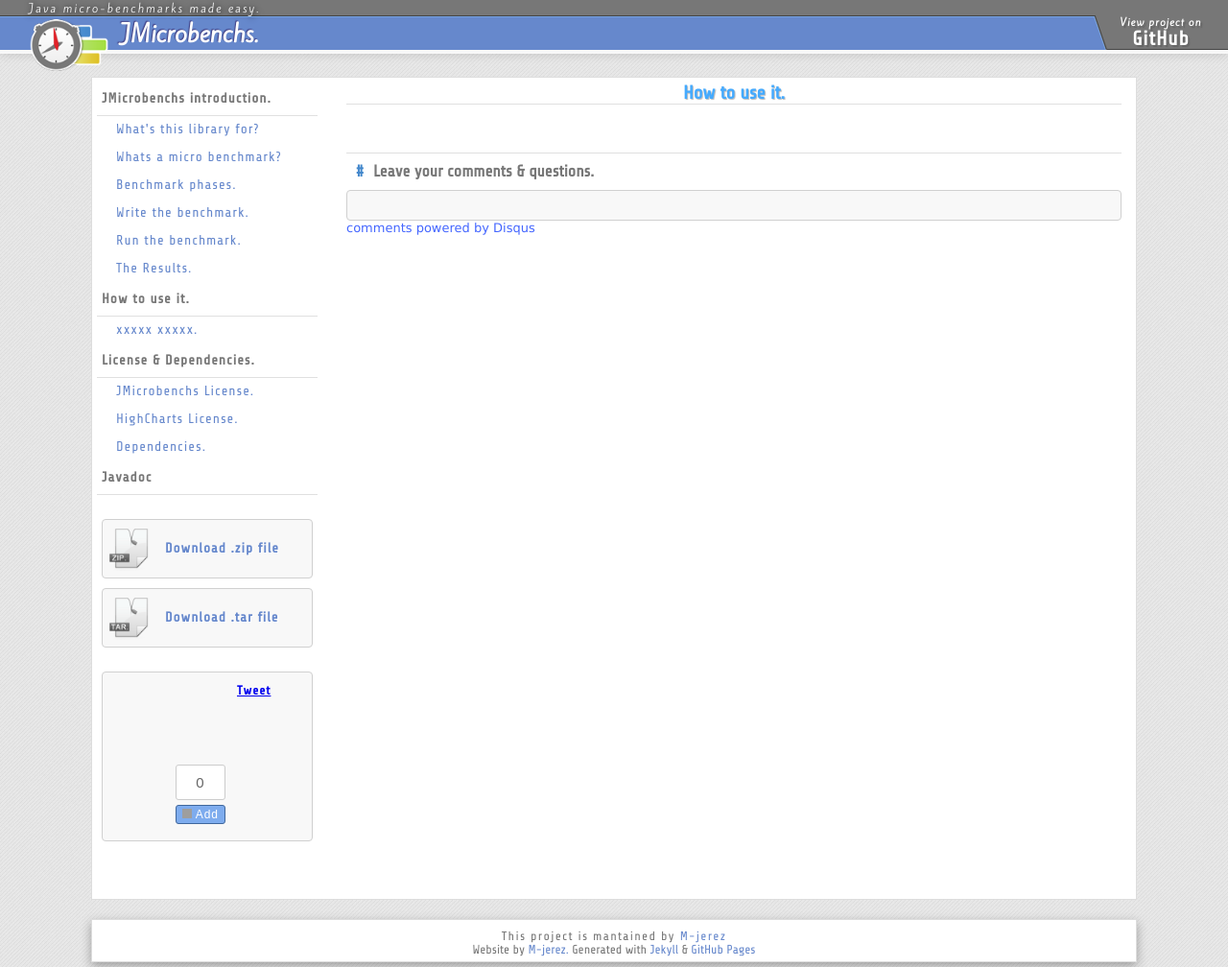
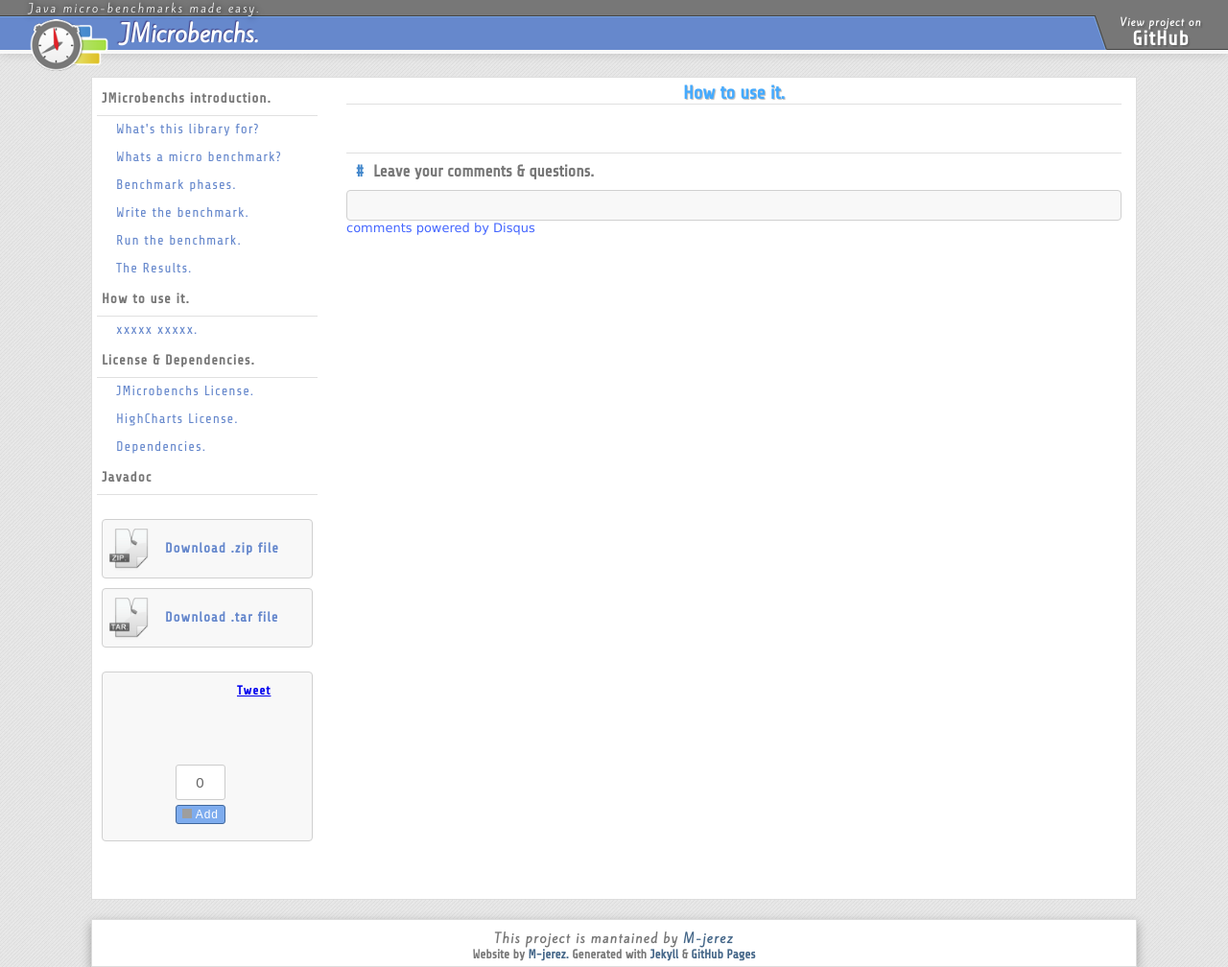
Before and after one commit to M-jerez/JMicrobenchs, a Jekyll site: the page built from _posts/9998-01-01-Usage.md, in a window 1280 px wide and 1008 px high. Shown: the whole window at 96% size. Built offline with Jekyll 4.4.1, drawn with Linux system fonts in a browser that asks for light colours; nearby versions of some CDN libraries; some web fonts are replaced; a script that is not in the unit is left out; comment, search, counter and statistics services are not loaded; grey boxes are pictures that could not be loaded.

Commit message:
update style

```diff
--- a/css/style.css
+++ b/css/style.css
@@ -102,7 +102,7 @@
     background: #68C;
     color:#fff;
 	text-align: left;
-	font: bold 1em 'Kite One', sans-serif;
+	font: bold 1em 'Kite One', 'Lucida Console', sans-serif;
 
 	-moz-box-shadow: 0px 0px 10px rgba(50, 50, 50, 0.2);
 	-webkit-box-shadow: 0px 0px 10px rgba(50, 50, 50, 0.2);
@@ -145,7 +145,7 @@
   text-decoration: none;
   text-align: center;
   letter-spacing: 1px;
-  font: bold 0.8em 'Kite One', sans-serif;
+  font: bold 0.8em 'Kite One', 'Lucida Console', sans-serif;
   text-shadow: 2px 2px 1px #666;
   	color: #fff;
 }
@@ -166,7 +166,7 @@
 	z-index: 100;
 }
 #topMenu > h2{
-  font: normal 0.9em 'Kite One', 'Comic Sans MS', cursive;
+  font: normal 0.9em 'Kite One', 'Lucida Console', sans-serif;
   letter-spacing: 2px;
   vertical-align: baseline;
   height:16px;
@@ -176,7 +176,7 @@
 	margin: 0 20px;
 }
 #topMenu a{
-	font: lighter 100% 'Kite One', 'Lucida Console', cursive;
+	font: lighter 100% 'Kite One', 'Lucida Console', sans-serif;
 	text-shadow:1px 1px 2px #333;
 	color: #ccc;
 	text-decoration: none;
@@ -396,19 +396,20 @@
 	box-shadow:  0px 4px 10px rgba(50, 50, 50, 0.4);
 	max-width: 1400px;
 	min-width: 800px;
-	font: normal 100% 'Share Tech', Verdana, Arial;
+	font: bold 1em 'Share Tech', Verdana, Arial;
 }
 footer > #owner{
 	letter-spacing: 0.1em;
 	padding-top: 10px;
 	margin-bottom: 0;
+	font: bold 1em 'Kite One', 'Lucida Console', sans-serif;
 }
 footer > p{
 	font: normal 0.8em ;
 	margin-bottom: 5px;
 }
 footer a{
-	color: #68c;
+	color: #468;
 	text-decoration: none;
 }
 /* -----------------javadoc ----------------- */
```
